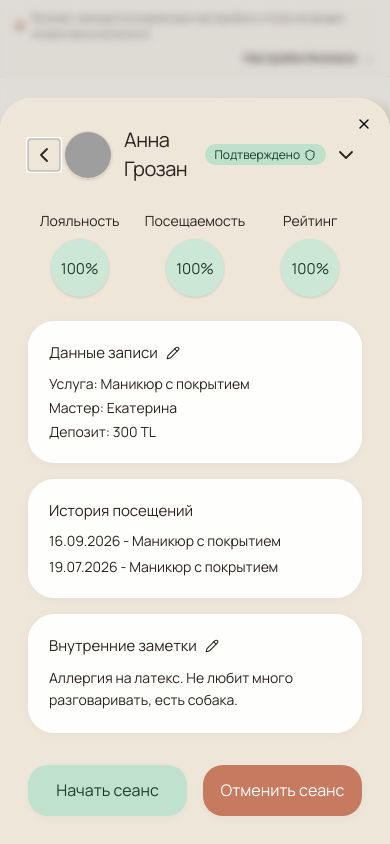
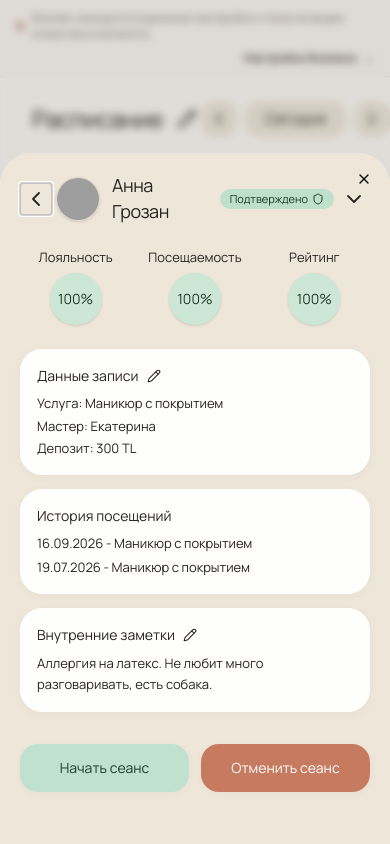
Before and after one commit to MarkysLeet/riva, a Next.js app: page /dashboard in a window 390 px wide. Built offline with nearby package versions, Linux system fonts and the light colour scheme; grey boxes are pictures that could not be loaded; a web font is replaced by a local one.

Commit message:
fix: add safe bottom padding to appointment details sidebar to prevent mobile edge overflow

```diff
--- a/src/components/schedule/AppointmentDetailsSidebar.tsx
+++ b/src/components/schedule/AppointmentDetailsSidebar.tsx
@@ -19,7 +19,7 @@ export function AppointmentDetailsSidebar({
     return (
       <aside
         className={cn(
-          "w-[450px] bg-[#EFE6DA] rounded-l-[36px] p-8 h-full flex flex-col items-center justify-center text-center select-none shrink-0 shadow-[-8px_0_24px_rgba(42,36,33,0.03)]",
+          "w-full xl:w-[450px] bg-[#EFE6DA] rounded-l-[36px] p-8 h-full flex flex-col items-center justify-center text-center select-none shrink-0 shadow-[-8px_0_24px_rgba(42,36,33,0.03)]",
           className
         )}
       >
@@ -42,13 +42,13 @@ export function AppointmentDetailsSidebar({
   return (
     <aside
       className={cn(
-        "w-[450px] bg-[#EFE6DA] rounded-l-[36px] p-7 h-full flex flex-col justify-between overflow-y-auto select-none shrink-0 shadow-[-8px_0_24px_rgba(42,36,33,0.03)]",
+        "w-full xl:w-[450px] bg-[#EFE6DA] rounded-t-[32px] xl:rounded-t-none xl:rounded-l-[36px] p-5 sm:p-7 h-full flex flex-col justify-between overflow-y-auto select-none shrink-0 shadow-[-8px_0_24px_rgba(42,36,33,0.03)]",
         className
       )}
     >
       <div>
         {/* Top Header Row */}
-        <div className="flex items-center justify-between mb-7">
+        <div className="flex items-center justify-between mb-6">
           <button
             type="button"
             onClick={onClose}
@@ -62,14 +62,14 @@ export function AppointmentDetailsSidebar({
             <img
               src={client.avatarUrl || "https://images.unsplash.com/photo-1544005313-94ddf0286df2?auto=format&fit=crop&w=256&q=80"}
               alt={client.name}
-              className="w-12 h-12 rounded-full object-cover shadow-sm border border-[#E0D5C7]"
+              className="w-11 h-11 sm:w-12 sm:h-12 rounded-full object-cover shadow-sm border border-[#E0D5C7]"
             />
-            <h2 className="text-[20px] font-normal text-[#2A2420] tracking-tight">
+            <h2 className="text-[18px] sm:text-[20px] font-normal text-[#2A2420] tracking-tight">
               {client.name}
             </h2>
             <div
               className={cn(
-                "flex items-center gap-1 px-2.5 py-0.5 rounded-full text-[12px] font-normal ml-1",
+                "flex items-center gap-1 px-2.5 py-0.5 rounded-full text-[11px] sm:text-[12px] font-normal ml-1",
                 isConfirmed
                   ? "bg-[#BFE0CB] text-[#193C24]"
                   : "bg-[#CFD4DA] text-[#2C333D]"
@@ -94,46 +94,46 @@ export function AppointmentDetailsSidebar({
         </div>
 
         {/* Loyalty & Rating Metrics (3 circular pills) */}
-        <div className="grid grid-cols-3 gap-3 mb-6 text-center">
+        <div className="grid grid-cols-3 gap-2 sm:gap-3 mb-6 text-center">
           <div>
-            <div className="text-[14px] font-normal text-[#2A2420] mb-2">
+            <div className="text-[13px] sm:text-[14px] font-normal text-[#2A2420] mb-1.5">
               Лояльность
             </div>
-            <div className="w-[58px] h-[58px] rounded-full bg-[#CCE7D5] flex items-center justify-center text-[15px] font-normal text-[#1E3B27] mx-auto shadow-sm">
+            <div className="w-[52px] h-[52px] sm:w-[58px] sm:h-[58px] rounded-full bg-[#CCE7D5] flex items-center justify-center text-[14px] sm:text-[15px] font-normal text-[#1E3B27] mx-auto shadow-sm">
               {client.metrics.loyaltyRate}%
             </div>
           </div>
 
           <div>
-            <div className="text-[14px] font-normal text-[#2A2420] mb-2">
+            <div className="text-[13px] sm:text-[14px] font-normal text-[#2A2420] mb-1.5">
               Посещаемость
             </div>
-            <div className="w-[58px] h-[58px] rounded-full bg-[#CCE7D5] flex items-center justify-center text-[15px] font-normal text-[#1E3B27] mx-auto shadow-sm">
+            <div className="w-[52px] h-[52px] sm:w-[58px] sm:h-[58px] rounded-full bg-[#CCE7D5] flex items-center justify-center text-[14px] sm:text-[15px] font-normal text-[#1E3B27] mx-auto shadow-sm">
               {client.metrics.attendanceRate}%
             </div>
           </div>
 
           <div>
-            <div className="text-[14px] font-normal text-[#2A2420] mb-2">
+            <div className="text-[13px] sm:text-[14px] font-normal text-[#2A2420] mb-1.5">
               Рейтинг
             </div>
-            <div className="w-[58px] h-[58px] rounded-full bg-[#CCE7D5] flex items-center justify-center text-[15px] font-normal text-[#1E3B27] mx-auto shadow-sm">
+            <div className="w-[52px] h-[52px] sm:w-[58px] sm:h-[58px] rounded-full bg-[#CCE7D5] flex items-center justify-center text-[14px] sm:text-[15px] font-normal text-[#1E3B27] mx-auto shadow-sm">
               {client.metrics.rating}%
             </div>
           </div>
         </div>
 
         {/* Content Island Cards */}
-        <div className="space-y-4">
+        <div className="space-y-3.5 sm:space-y-4">
           {/* 1. Данные записи */}
-          <div className="bg-white/95 rounded-[26px] p-5 shadow-[0_2px_12px_rgba(0,0,0,0.03)] border border-white">
-            <div className="flex items-center gap-2 mb-2.5">
-              <h3 className="text-[15px] font-normal text-[#2A2420]">
+          <div className="bg-white/95 rounded-[22px] sm:rounded-[26px] p-4 sm:p-5 shadow-[0_2px_12px_rgba(0,0,0,0.03)] border border-white">
+            <div className="flex items-center gap-2 mb-2">
+              <h3 className="text-[14px] sm:text-[15px] font-normal text-[#2A2420]">
                 Данные записи
               </h3>
               <Pencil className="w-3.5 h-3.5 text-[#2A2420] stroke-[1.8] cursor-pointer hover:opacity-75 transition-opacity" />
             </div>
-            <div className="space-y-1 text-[14px] font-normal text-[#2A2420]">
+            <div className="space-y-1 text-[13px] sm:text-[14px] font-normal text-[#2A2420]">
               <p>Услуга: {appointment.serviceName}</p>
               <p>Мастер: {appointment.specialistName}</p>
               <p>Депозит: {appointment.depositAmount} {appointment.depositCurrency || 'TL'}</p>
@@ -141,12 +141,12 @@ export function AppointmentDetailsSidebar({
           </div>
 
           {/* 2. История посещений */}
-          <div className="bg-white/95 rounded-[26px] p-5 shadow-[0_2px_12px_rgba(0,0,0,0.03)] border border-white">
-            <h3 className="text-[15px] font-normal text-[#2A2420] mb-2.5">
+          <div className="bg-white/95 rounded-[22px] sm:rounded-[26px] p-4 sm:p-5 shadow-[0_2px_12px_rgba(0,0,0,0.03)] border border-white">
+            <h3 className="text-[14px] sm:text-[15px] font-normal text-[#2A2420] mb-2">
               История посещений
             </h3>
             {appointment.pastVisits && appointment.pastVisits.length > 0 ? (
-              <div className="space-y-1.5 text-[14px] font-normal text-[#2A2420]">
+              <div className="space-y-1.5 text-[13px] sm:text-[14px] font-normal text-[#2A2420]">
                 {appointment.pastVisits.map((visit) => (
                   <p key={visit.id}>
                     {visit.date} - {visit.serviceName}
@@ -154,38 +154,38 @@ export function AppointmentDetailsSidebar({
                 ))}
               </div>
             ) : (
-              <p className="text-[14px] text-[#7D7065] italic">
+              <p className="text-[13px] sm:text-[14px] text-[#7D7065] italic">
                 Нет предыдущих записей
               </p>
             )}
           </div>
 
           {/* 3. Внутренние заметки */}
-          <div className="bg-white/95 rounded-[26px] p-5 shadow-[0_2px_12px_rgba(0,0,0,0.03)] border border-white">
-            <div className="flex items-center gap-2 mb-2.5">
-              <h3 className="text-[15px] font-normal text-[#2A2420]">
+          <div className="bg-white/95 rounded-[22px] sm:rounded-[26px] p-4 sm:p-5 shadow-[0_2px_12px_rgba(0,0,0,0.03)] border border-white">
+            <div className="flex items-center gap-2 mb-2">
+              <h3 className="text-[14px] sm:text-[15px] font-normal text-[#2A2420]">
                 Внутренние заметки
               </h3>
               <Pencil className="w-3.5 h-3.5 text-[#2A2420] stroke-[1.8] cursor-pointer hover:opacity-75 transition-opacity" />
             </div>
-            <p className="text-[14px] font-normal text-[#2A2420] leading-relaxed">
+            <p className="text-[13px] sm:text-[14px] font-normal text-[#2A2420] leading-relaxed">
               {client.notes || "Заметок пока нет"}
             </p>
           </div>
         </div>
       </div>
 
-      {/* Bottom Action Buttons */}
-      <div className="grid grid-cols-2 gap-4 mt-6 pt-2">
+      {/* Bottom Action Buttons (with safe padding to prevent bottom edge overlap) */}
+      <div className="grid grid-cols-2 gap-3 sm:gap-4 mt-6 pt-2 pb-8 xl:pb-0 shrink-0">
         <button
           type="button"
-          className="bg-[#BFE1CE] hover:bg-[#B3D9C3] text-[#1E3E28] font-normal text-[16px] py-3.5 rounded-[20px] transition-all shadow-[0_2px_8px_rgba(0,0,0,0.03)] active:scale-[0.98] cursor-pointer flex items-center justify-center"
+          className="bg-[#BFE1CE] hover:bg-[#B3D9C3] text-[#1E3E28] font-normal text-sm sm:text-[16px] py-3.5 rounded-[18px] sm:rounded-[20px] transition-all shadow-[0_2px_8px_rgba(0,0,0,0.03)] active:scale-[0.98] cursor-pointer flex items-center justify-center px-2 text-center"
         >
           Начать сеанс
         </button>
         <button
           type="button"
-          className="bg-[#C67A60] hover:bg-[#BD7157] text-white font-normal text-[16px] py-3.5 rounded-[20px] transition-all shadow-[0_2px_8px_rgba(0,0,0,0.03)] active:scale-[0.98] cursor-pointer flex items-center justify-center"
+          className="bg-[#C67A60] hover:bg-[#BD7157] text-white font-normal text-sm sm:text-[16px] py-3.5 rounded-[18px] sm:rounded-[20px] transition-all shadow-[0_2px_8px_rgba(0,0,0,0.03)] active:scale-[0.98] cursor-pointer flex items-center justify-center px-2 text-center"
         >
           Отменить сеанс
         </button>
```
